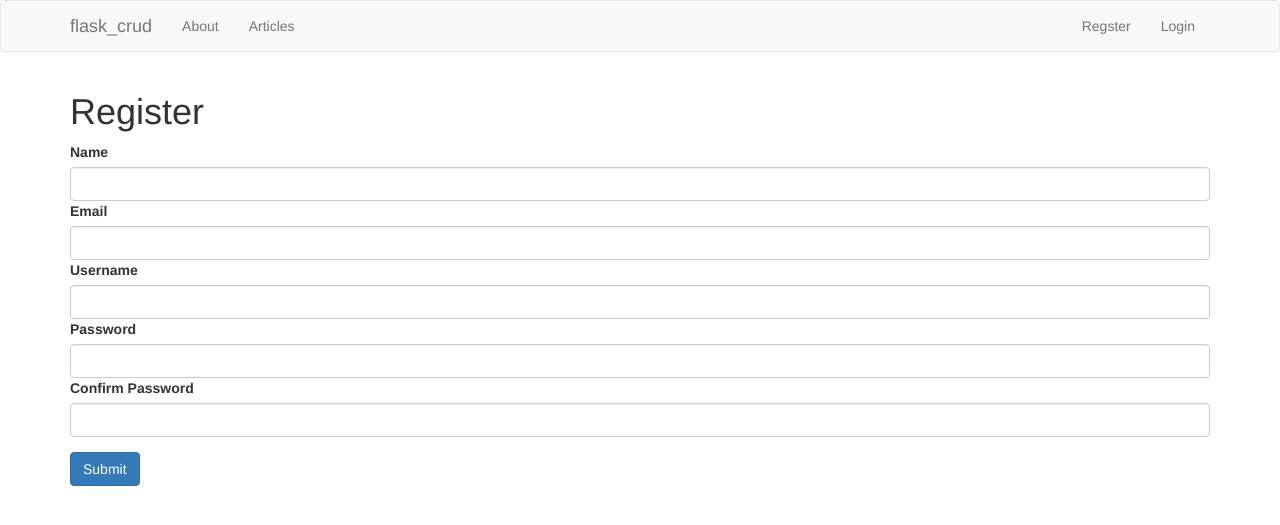
After one commit to samims/flask_crud, a Flask app: page /register in a window 1280 px wide. The commit adds this page. Shown: the top 525 px of the page. Run offline with Flask 2, Linux system fonts and the light colour scheme; some libraries are stand-ins or nearby versions.

Commit message:
Register added and connected with database

```diff
--- a/app.py
+++ b/app.py
@@ -1,7 +1,22 @@
-from flask import Flask, render_template
+from flask import Flask, render_template, flash, url_for, redirect, session, logging, request
 from data import Articles
+from flask_mysqldb import MySQL
+from wtforms import Form, StringField, TextAreaField, PasswordField, validators
+from passlib.hash import sha256_crypt
 
 app = Flask(__name__)
+
+# config MySQL
+
+app.config['MYSQL_HOST'] = 'localhost'
+app.config['MYSQL_USER'] = 'root'
+app.config['MYSQL_PASSWORD'] = 'abcdef'
+app.config['MYSQL_DB'] = 'myflaskapp'
+app.config['MYSQL_CURSORCLASS'] = 'DictCursor'
+
+# init MySQL
+
+mysql = MySQL(app)
 
 Articles = Articles()
 
@@ -26,5 +41,44 @@ def article(id):
     return render_template('article.html', id=id)
 
 
+class RegisterForm(Form):
+    name = StringField('Name', [validators.length(min=1, max=50)])
+    username = StringField('Username', [validators.length(min=4, max=25)])
+    email = StringField('Email', [validators.length(min=6, max=50)])
+    password = PasswordField('Password', [
+        validators.DataRequired(),
+        validators.EqualTo('confirm', message='Password do not match')
+    ])
+    confirm = PasswordField('Confirm Password')
+
+
+@app.route('/register', methods=['GET', 'POST'])
+def register():
+    form = RegisterForm(request.form)
+    if request.method == 'POST' and form.validate():
+        name = form.name.data
+        email = form.email.data
+        username = form.username.data
+        password = sha256_crypt.encrypt(str(form.password.data))
+
+        # create cursor
+        cur = mysql.connection.cursor()
+
+        cur.execute(
+            "INSERT INTO users(name,email,username,password) VALUES (%s, %s, %s, %s)",
+            (name, email, username, password)
+        )
+
+        mysql.connection.commit()
+        cur.close()
+
+        flash('You are now registered', 'success')
+
+        return redirect(url_for('login'))
+
+    return render_template('register.html', form=form)
+
+
 if __name__ == '__main__':
+    app.secret_key='secret123'
     app.run(debug=True)
--- a/templates/includes/__navbar.html
+++ b/templates/includes/__navbar.html
@@ -15,6 +15,10 @@
             <li><a href="#about">About</a></li>
             <li><a href="#contact">Articles</a></li>
           </ul>
+          <ul class="nav navbar-nav navbar-right">
+            <li><a href="/register">Regster</a></li>
+            <li><a href="/login">Login</a></li>
+          </ul>
         </div><!--/.nav-collapse -->
       </div>
     </nav>
--- /dev/null
+++ b/templates/includes/_formhelpers.html
@@ -0,0 +1,9 @@
+{% macro render_field(field) %}
+    {{ field.label }}
+    {{ field(**kwargs)|safe }}
+    {% if field.errors %}
+        {% for error in field.errors %}
+            <span class="help-inline">{{ error }}</span>
+        {% endfor %}
+    {% endif %}
+{% endmacro %}
--- a/templates/layout.html
+++ b/templates/layout.html
@@ -6,12 +6,12 @@
     <link rel="stylesheet" href="https://maxcdn.bootstrapcdn.com/bootstrap/3.3.7/css/bootstrap.min.css">
 </head>
 <body>
-HOME
     {% include 'includes/__navbar.html' %}
     <div class="container">
     {% block body %}
     {%endblock%}
     </div>
+
     <script src="https://maxcdn.bootstrapcdn.com/bootstrap/3.3.7/js/bootstrap.min.js"></script>
 </body>
 </html>
--- /dev/null
+++ b/templates/register.html
@@ -0,0 +1,16 @@
+{% extends 'layout.html' %}}
+
+{%block body%}
+    <h1>Register</h1>
+        {% from "includes/_formhelpers.html" import render_field %}
+        <form method="POST" action="">
+            <div class="form-group">
+                {{render_field(form.name, class_="form-control")}}
+                {{render_field(form.email, class_="form-control")}}
+                {{render_field(form.username, class_="form-control")}}
+                {{render_field(form.password, class_="form-control")}}
+                {{render_field(form.confirm, class_="form-control")}}
+            </div>
+            <p><input type="submit" class="btn btn-primary" value="Submit"></p>
+        </form>
+{% endblock%}}
```
Also changed, not shown: templates/includes/_messages.html (added, +7 -0 lines). Lines whose indentation alone changed are shown as unchanged.
